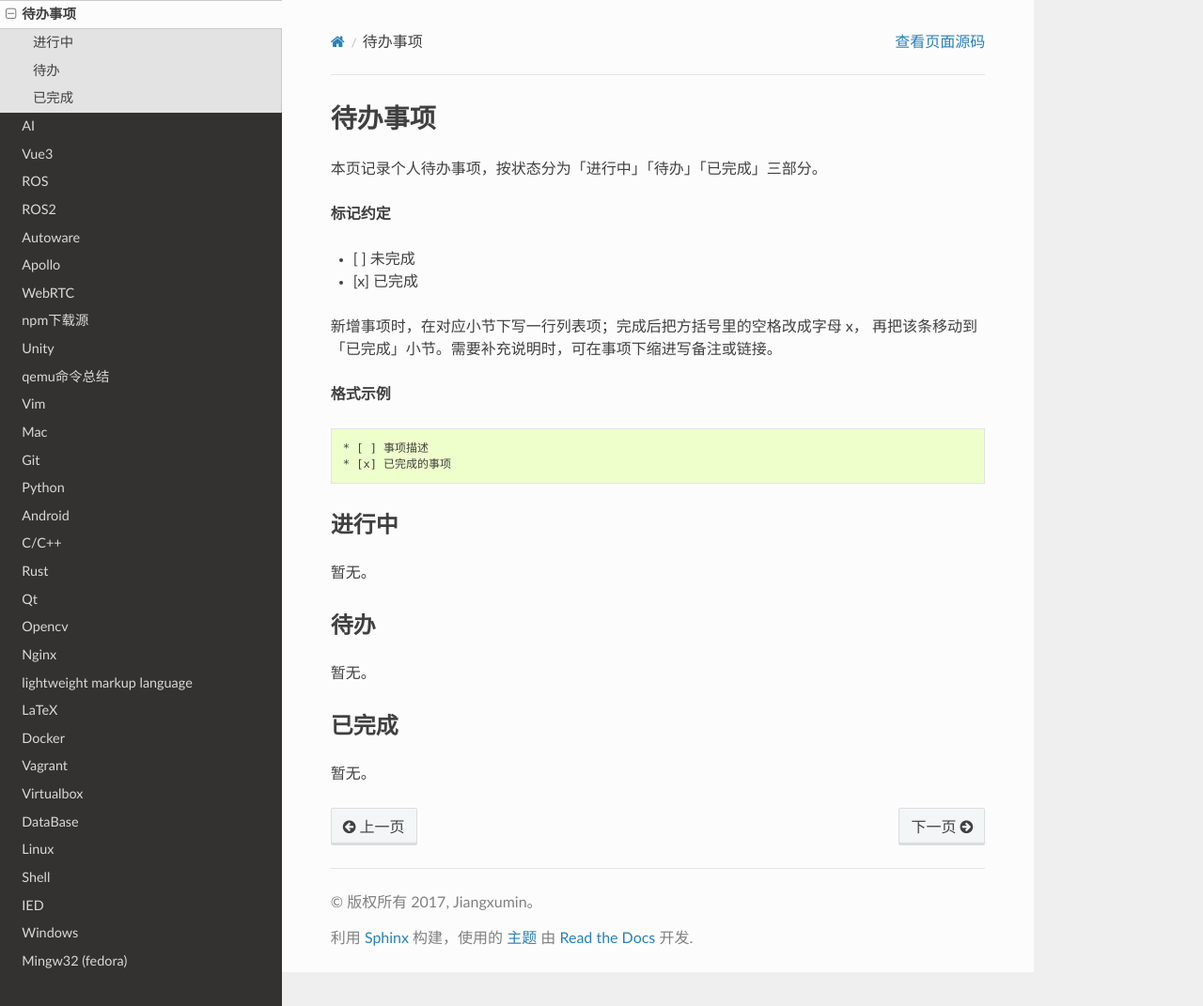
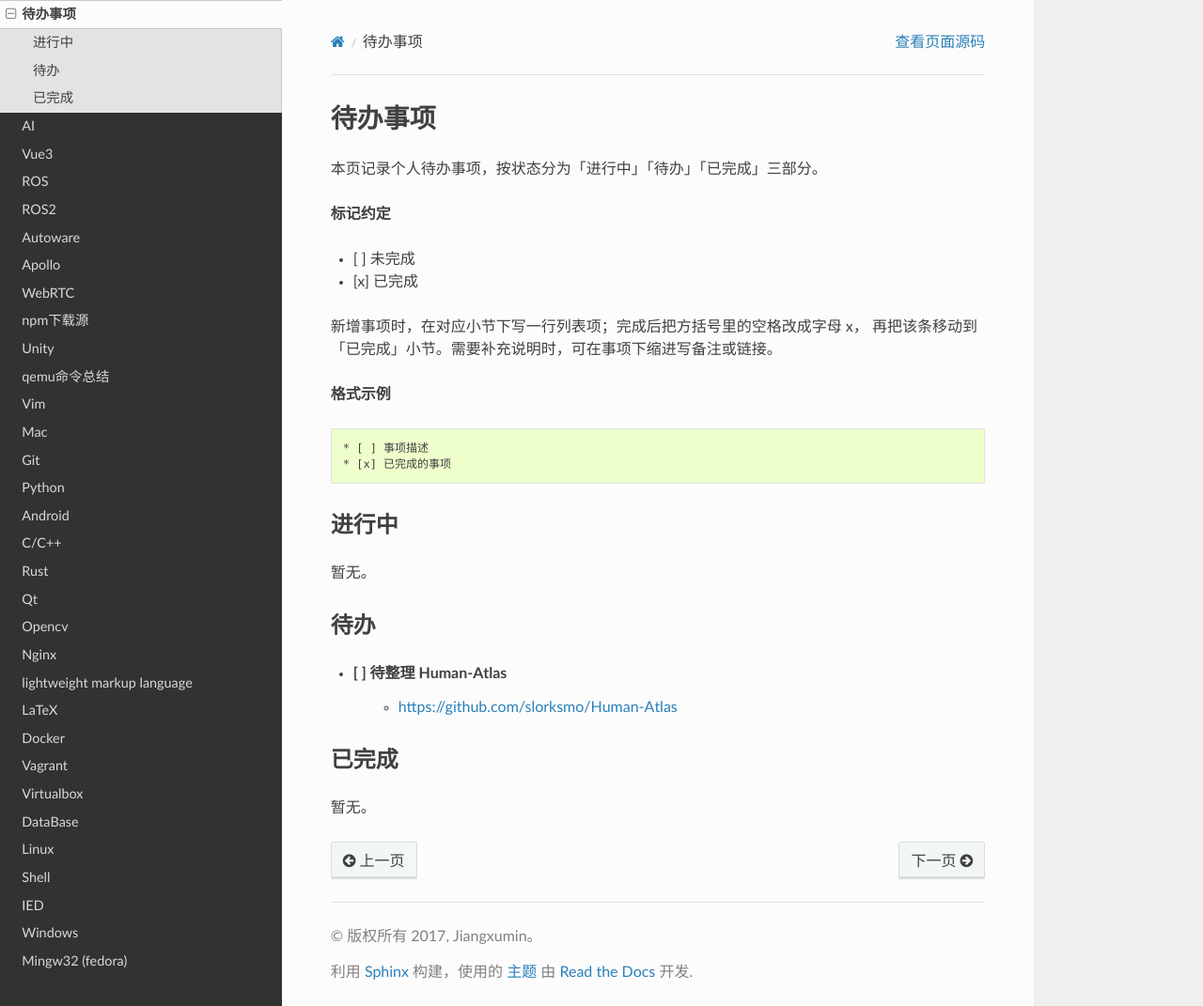
Before and after one commit to my-rds-store/my_space, a Sphinx documentation site: the page built from source/todolist.rst, in a window 1280 px wide and 1071 px high. Shown: the whole window at 94% size. Built offline with Sphinx 7.4.7 and the Read the Docs theme 3.1.0, drawn with Linux system fonts in a browser that asks for light colours.

Commit message:
待办列表新增待整理 Human-Atlas 链接
Co-Authored-By: Claude Code <noreply@anthropic.com>

```diff
--- a/source/todolist.rst
+++ b/source/todolist.rst
@@ -29,7 +29,8 @@
 待办
 **********
 
-暂无。
+* [ ] 待整理 Human-Atlas
+    * https://github.com/slorksmo/Human-Atlas
 
 **********
 已完成
```
